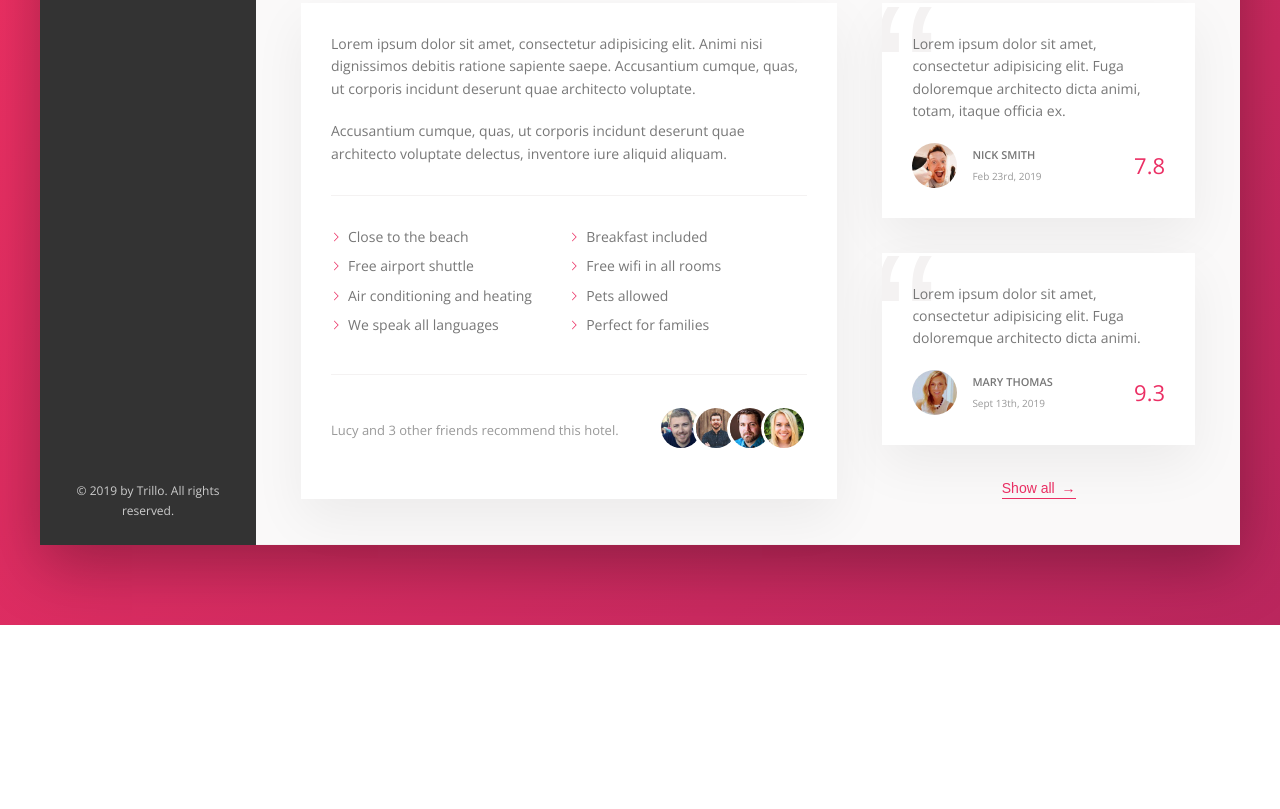
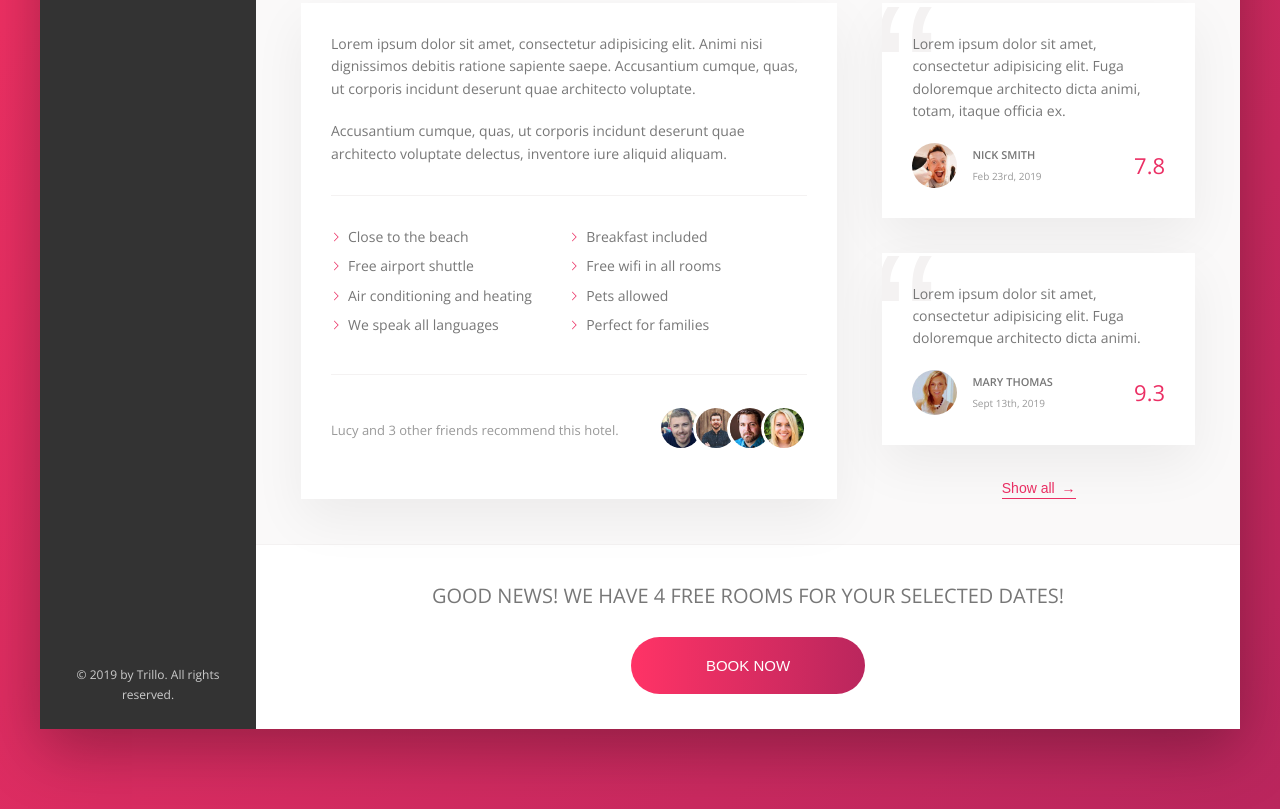
Before and after one commit to euolis/trillo, a website: page index.html in a window 1280 px wide. Shown: the part 644-1453 px from the top of the page. Before the commit the page ends 1269 px from the top, so only its background shows below. Drawn offline with nearby package versions, Linux system fonts and the light colour scheme.

Commit message:
added call to action section

```diff
--- a/index.html
+++ b/index.html
@@ -197,6 +197,16 @@
             <button class="btn-inline">Show all <span>&rarr;</span></button>
           </div>
         </div>
+
+        <div class="cta">
+          <h2 class="cta__book-now">
+            Good news! We have 4 free rooms for your selected dates!
+          </h2>
+          <button class="btn">
+            <span class="btn__visible">Book now</span>
+            <span class="btn__invisible">Only 4 rooms left</span>
+          </button>
+        </div>
       </main>
     </div>
   </div>
--- a/sass/_components.scss
+++ b/sass/_components.scss
@@ -458,3 +458,67 @@
     font-weight: 300;
   }
 }
+
+/////////////////////////////////
+// CTA
+/////////////////////////////////
+
+.cta {
+  padding: 3.5rem 0;
+  text-align: center;
+
+  &__book-now {
+    font-size: 2rem;
+    font-weight: 300;
+    margin-bottom: 2.5rem;
+    text-transform: uppercase;
+  }
+}
+
+.btn {
+  background-image: linear-gradient(to right, var(--color-primary-light), var(--color-primary-dark));
+  border: none;
+  border-radius: 100px;
+  color: #fff;
+  cursor: pointer;
+  font-size: 1.5rem;
+  font-weight: 300;
+  overflow: hidden;
+  position: relative;
+  text-transform: uppercase;
+
+  & > * {
+    display: inline-block;
+    height: 100%;
+    transition: all .2s;
+    width: 100%;
+  }
+
+  &__invisible {
+    left: 0;
+    padding: 2rem;
+    position: absolute;
+    top: -100%;
+  }
+
+  &__visible {
+    padding: 2rem 7.5rem;
+  }
+
+  &:focus {
+    animation: pulsate 1s infinite;
+    outline: none;
+  }
+
+  &:hover {
+    background-image: linear-gradient(to left, var(--color-primary-light), var(--color-primary-dark));
+  }
+
+  &:hover &__invisible {
+    top: 0;
+  }
+
+  &:hover &__visible {
+    transform: translateY(100%);
+  }
+}
```
Also changed, not shown: css/style.css.
